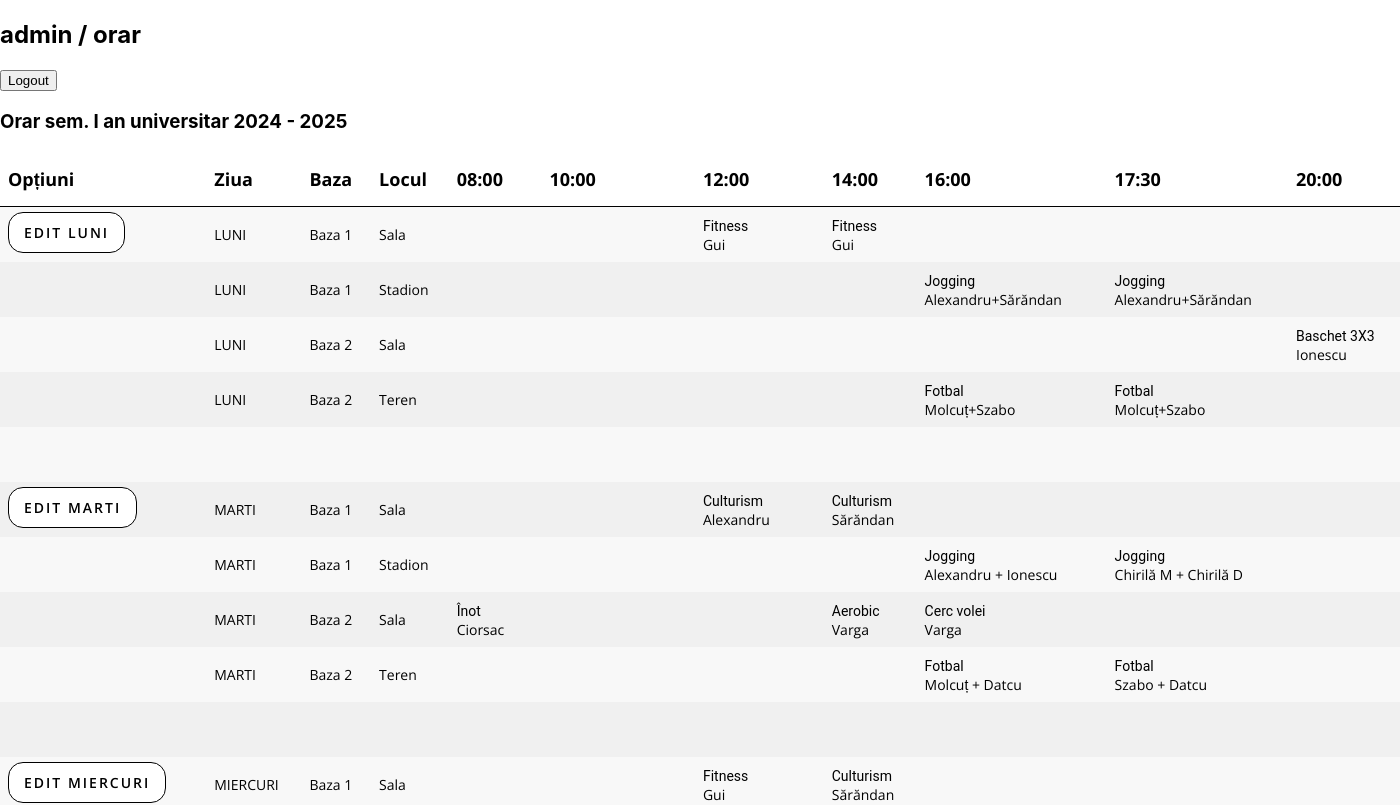
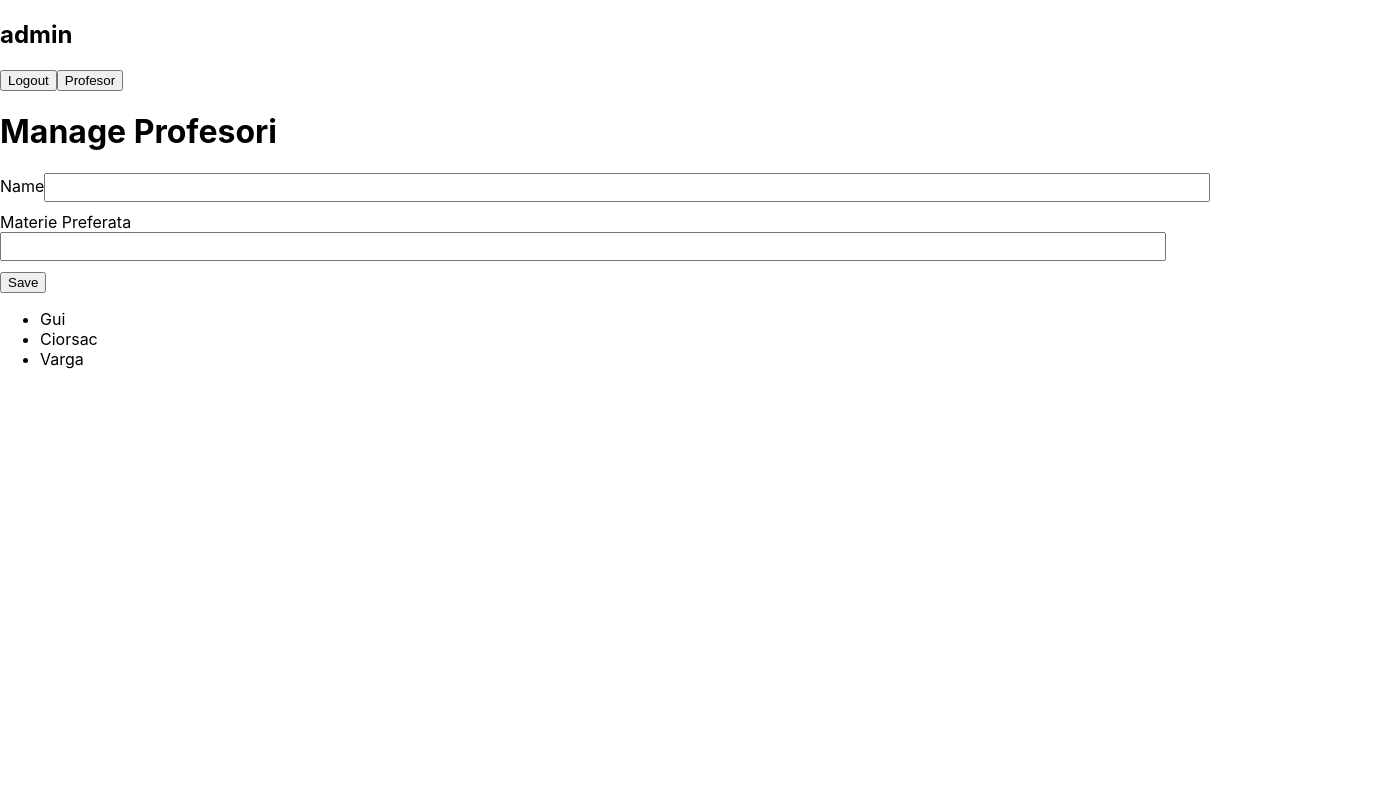
Before and after one commit to RoxanaDanica/Licenta, a React (Create React App) app: page /profesori in a window 1280 px wide. Before the commit this address led to /orar. Shown: the top 805 px of the page, 1400 px wide, since content can reach past the window. Built offline with nearby package versions, Linux system fonts and the light colour scheme; sample sign-in values are in the browser's storage.

Commit message:
Added Materii and Profesori pages

```diff
--- a/src/App.js
+++ b/src/App.js
@@ -1,41 +1,72 @@
-import { BrowserRouter, Routes, Route, Navigate, useLocation } from 'react-router-dom';
+import { BrowserRouter, Routes, Route, Navigate, useLocation, useNavigate } from 'react-router-dom';
 import { useState } from 'react';
 import { OrarPage } from './views/OrarPage';
 import { LoginPage } from './views/LoginPage';
+import { AdministratorPage } from './views/AdministratorPage';
+import { ManageProfesoriPage } from './views/ManageProfesoriPage';
+import { ManageMateriiPage } from './views/ManageMateriiPage';
 
-function AppRoutes({ user, setUser }) {
+function InnerApp({ user, setUser }) {
   const location = useLocation();
+  const navigate = useNavigate();
 
   if (!user && location.pathname !== '/login') {
     return <Navigate to="/login" replace />;
   }
 
+  if (user?.role === 'administrator' && location.pathname === '/orar') {
+    return <Navigate to="/administrator" replace />;
+  }
+
+
   if (user && location.pathname === '/login') {
-    return <Navigate to="/orar" replace />;
+    return <Navigate to={user.role === 'administrator' ? "/administrator" : "/orar"} replace />;
   }
 
   return (
     <>
       {user && (
         <>
-          <h2>{user.role} / orar</h2>
-          <button onClick={() => { localStorage.removeItem('user'); setUser(null); }}>Logout</button>
+          <h2>{user.role}</h2>
+          <button onClick={() => {
+            localStorage.removeItem('user');
+            setUser(null);
+          }}>Logout</button>
+
+          {/* Afișează doar butoanele relevante în funcție de rol */}
+          {user.role !== 'administrator' && (
+            <button onClick={() => navigate('/orar')}>Profesor</button>
+          )}
+          {user.role === 'administrator' && (
+            <button onClick={() => navigate('/administrator')}>Administrator</button>
+          )}
         </>
       )}
 
       <Routes>
-        <Route path="/login" element={<LoginPage onLogin={(user) => {
-          localStorage.setItem('user', JSON.stringify(user));
-          setUser(user);
-        }} />} />
-        <Route path="/orar" element={<OrarPage user={user} />} />
-        <Route path="*" element={<Navigate to={user ? "/orar" : "/login"} replace />} />
+        <Route path="/login" element={
+          <LoginPage onLogin={(user) => {
+            localStorage.setItem('user', JSON.stringify(user));
+            setUser(user);
+          }} />} />
+        <Route path="/profesori" element={<ManageProfesoriPage />} />
+        <Route path="/materii" element={<ManageMateriiPage />} />
+        {/* student profesorii  */}
+        {user?.role !== 'administrator' && (
+          <Route path="/orar" element={<OrarPage user={user} />} />
+        )}
+        {/* Administratorul */}
+        {user?.role === 'administrator' && (
+          <Route path="/administrator" element={<AdministratorPage />} />
+        )}
+        {/* Redirect universal */}
+        <Route path="*" element={<Navigate to={user?.role === 'administrator' ? "/administrator" : "/orar"} replace />} />
       </Routes>
     </>
   );
 }
 
-export function App() {
+function App() {
   const [user, setUser] = useState(() => {
     const saved = localStorage.getItem('user');
     return saved ? JSON.parse(saved) : null;
@@ -43,11 +74,8 @@ export function App() {
 
   return (
     <BrowserRouter>
-      <div className='wrapper'>
-        <AppRoutes user={user} setUser={setUser} />
-      </div>
+      <InnerApp user={user} setUser={setUser} />
     </BrowserRouter>
   );
 }
-
 export default App;
--- a/src/views/LoginPage.js
+++ b/src/views/LoginPage.js
@@ -7,7 +7,8 @@ export function LoginPage({ onLogin }) {
 
   const users = [
     { username: 'profesor', password: 'profesor', role: 'profesor' },
-    { username: 'student', password: 'student', role: 'student' }
+    { username: 'student', password: 'student', role: 'student' },
+    { username: 'administrator', password: 'administrator', role: 'administrator' }
   ];
 
   const [role, setRole] = useState(null);
@@ -24,6 +25,7 @@ export function LoginPage({ onLogin }) {
           <h2>Selectează tipul de utilizator</h2>
           <button onClick={() => setRole('student')}>Student</button>
           <button onClick={() => setRole('profesor')}>Profesor</button>
+          <button onClick={() => setRole('administrator')}>Administrator</button>
         </>
       ) : (
         <>
--- /dev/null
+++ b/src/views/ManageMateriiPage.js
@@ -0,0 +1,40 @@
+import React, { useState } from 'react';
+
+const materiiInitial = ['Fitness', 'Inot', 'Fotbal Feminin'];
+
+export const ManageMateriiPage = () => {
+    const [numeMaterie, setNumeMaterie] = useState('');
+    const [materii, setMaterii] = useState(materiiInitial);
+
+    const handleSubmit = (e) => {
+      e.preventDefault();
+      const newMaterii = [...materii, numeMaterie];
+      setMaterii(newMaterii);
+      setNumeMaterie('');
+    };
+
+  return (
+    <div>
+        <h1>Manage Materii</h1>
+        <form onSubmit={handleSubmit}>
+            <div className="mb-4">
+            <label htmlFor="numeMaterie">Name</label>
+            <input
+                type="text"
+                id="numeMaterie"
+                value={numeMaterie}
+                onChange={(e) => setNumeMaterie(e.target.value)}
+                required
+            />
+            </div>
+            <button type="submit">Save</button>
+        </form>
+
+        <div className='lista-materii'>
+            <ul>
+                {materii.map(mat => <li>{mat}</li>)}
+            </ul>
+        </div>
+    </div>
+  );
+};
--- /dev/null
+++ b/src/views/ManageProfesoriPage.js
@@ -0,0 +1,50 @@
+import React, { useState } from 'react';
+
+const profesoriInitial = ['Gui', 'Ciorsac', 'Varga'];
+
+export const ManageProfesoriPage = () => {
+    const [name, setName] = useState('');
+    const [materie, setMaterie] = useState('');
+    const [profesori, setProfesori] = useState(profesoriInitial);
+
+    const handleSubmit = (e) => {
+      e.preventDefault();
+      const newProfi = [...profesori, name];
+      setProfesori(newProfi);
+      setName('');
+    };
+
+  return (
+    <div>
+        <h1>Manage Profesori</h1>
+        <form onSubmit={handleSubmit}>
+            <div className="mb-4">
+            <label htmlFor="name">Name</label>
+            <input
+                type="text"
+                id="name"
+                value={name}
+                onChange={(e) => setName(e.target.value)}
+                required
+            />
+            <br></br>
+            <label htmlFor="materie-preferata">Materie Preferata</label>
+            <input
+                type="text"
+                id="materie-preferata"
+                value={materie}
+                onChange={(e) => setMaterie(e.target.value)}
+                required
+            />
+            </div>
+            <button type="submit">Save</button>
+        </form>
+
+        <div className='lista-profesori'>
+            <ul>
+                {profesori.map(prof => <li>{prof}</li>)}
+            </ul>
+        </div>
+    </div>
+  );
+};
```
